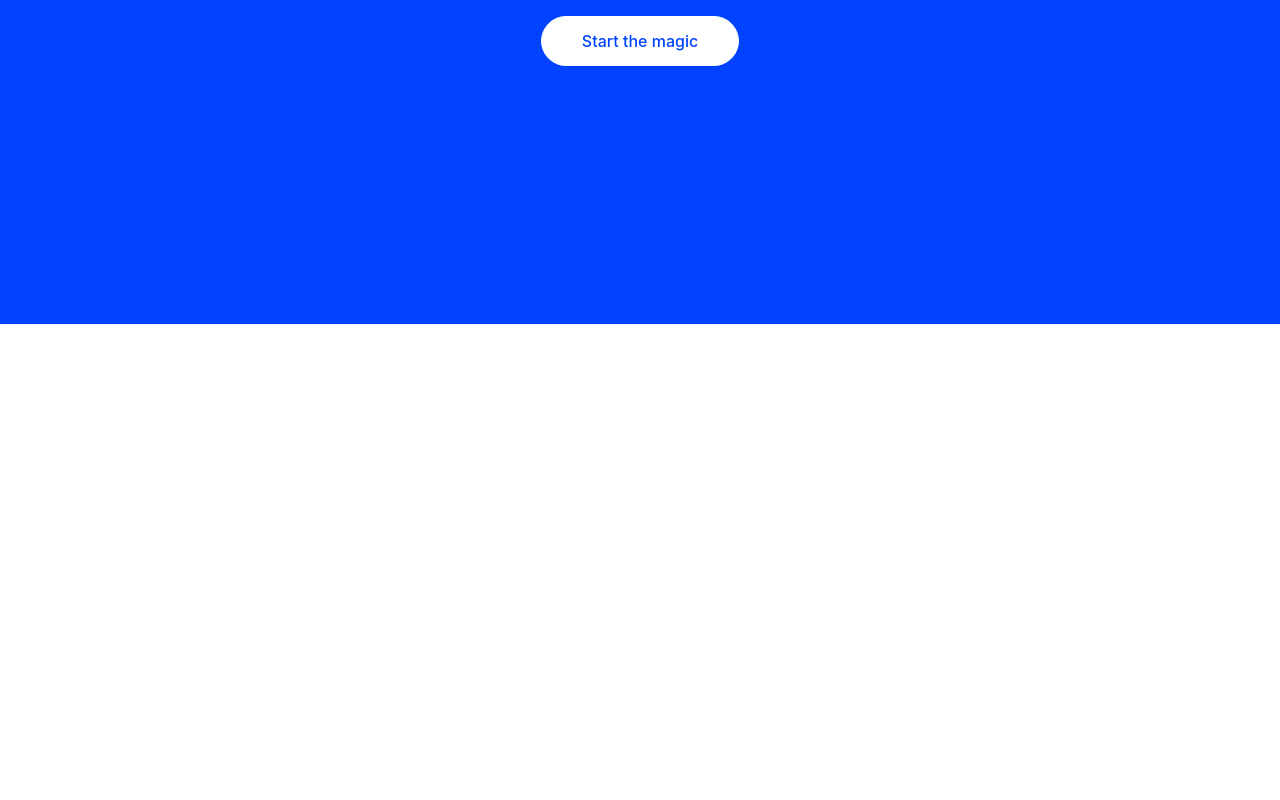
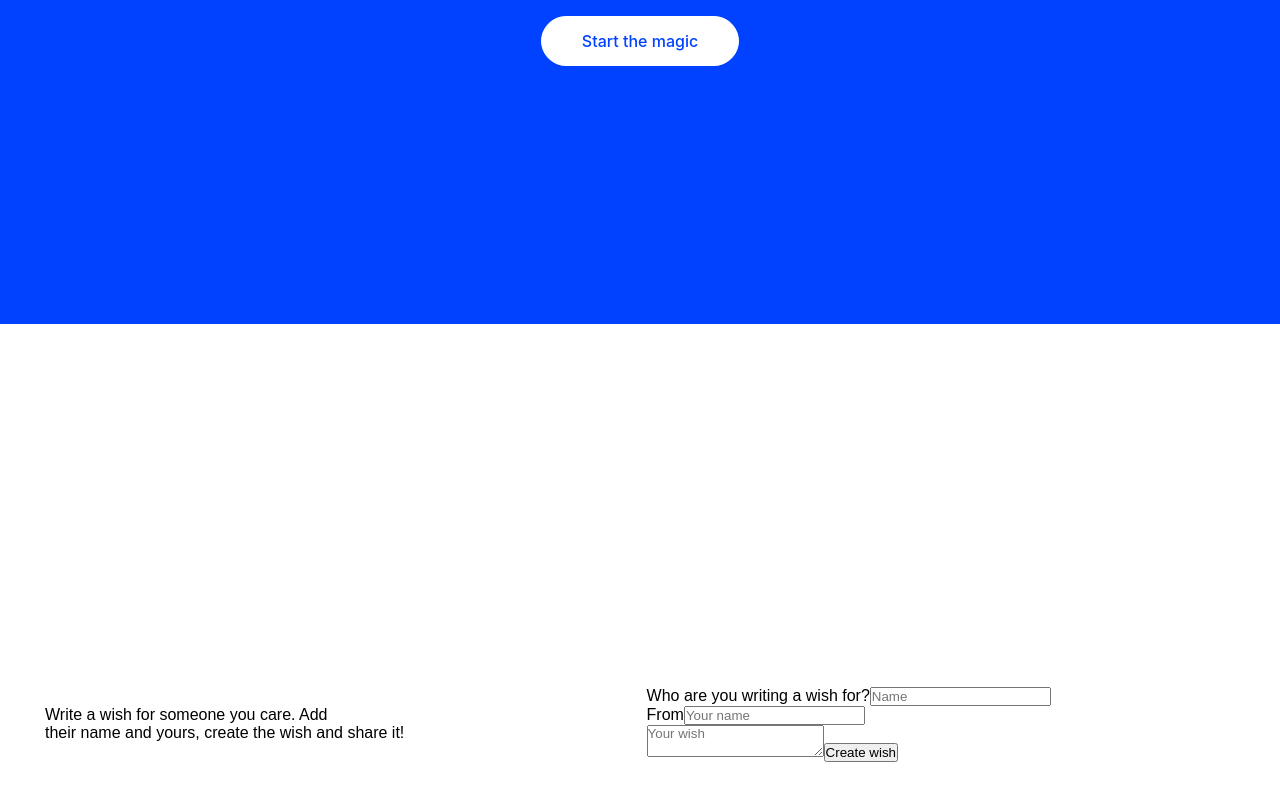
Before and after one commit to SananMuzaffarov/Birthday-Message-Sender-ReactJS, a React app: page / in a window 1280 px wide. Shown: the part 476-1276 px from the top of the page. Before the commit the page ends 800 px from the top, so only its background shows below. Built offline with nearby package versions, Linux system fonts and the light colour scheme.

Commit message:
form updated

```diff
--- a/src/Components/FormPage/FormBlank.js
+++ b/src/Components/FormPage/FormBlank.js
@@ -3,7 +3,21 @@ import React from "react";
 const FormBlank = () => {
     return(
         <div className="formBlank">
-
+            <div className="col col1">
+                <p>Write a wish for someone you care. Add <br /> their name and yours, create the wish and share it!</p>
+            </div>
+            <div className="col">
+                <form>
+                    <label>Who are you writing a wish for?</label>
+                    <input type="text" placeholder="Name"/>
+                    <br />
+                    <label>From</label>
+                    <input type="text" placeholder="Your name" />
+                    <br />
+                    <textarea placeholder="Your wish" />
+                    <button type="submit">Create wish</button>
+                </form>
+            </div>
         </div>
     );
 }
--- a/src/index.css
+++ b/src/index.css
@@ -46,3 +46,16 @@
     cursor: pointer;
 }
 /* FORM PAGE */
+.formBlank{
+    display: flex;
+    width: 100%;
+    height: 100vh;
+    background-color: #fff;
+    align-items: center;
+}
+.col{
+    flex-basis: 47%;
+}
+.col1{
+    margin-left: 45px;
+}
```
